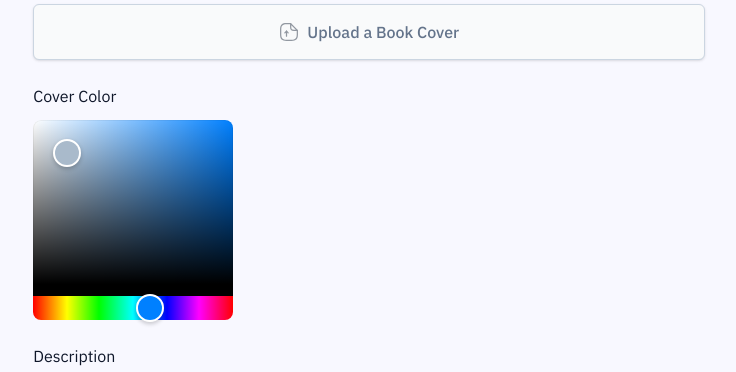
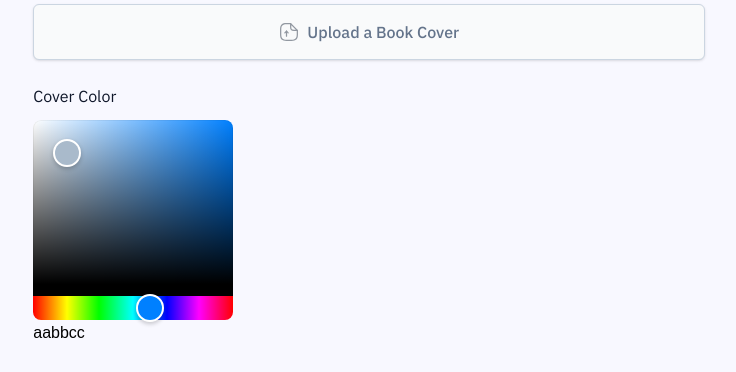
Before and after one commit to mmnsrti/openshelf, a Next.js app: page /admin/books/new in a window 1280 px wide. Shown: the part 860-1232 px from the top of the page, without its empty margins (247-983 px from the left). Built offline with nearby package versions, Linux system fonts and the light colour scheme; no server answers.

Commit message:
`Update ColorPicker component to include HexColorInput`

```diff
--- a/components/admin/ColorPicker.tsx
+++ b/components/admin/ColorPicker.tsx
@@ -1,6 +1,6 @@
 "use client";
 import React, { useState } from "react";
-import { HexColorPicker } from "react-colorful";
+import { HexColorInput, HexColorPicker } from "react-colorful";
 interface Props {
   value?: string;
   onPickerChange: (color: string) => void;
@@ -8,7 +8,12 @@ interface Props {
 const ColorPicker = ({ value, onPickerChange }: Props) => {
   const [color, setColor] = useState("#aabbcc");
   const [isOpen, setIsOpen] = useState(false);
-  return <HexColorPicker color={color} onChange={setColor} />;
+  return (
+    <div>
+      <HexColorPicker color={color} onChange={setColor} />
+      <HexColorInput color={color} onChange={setColor} className="hex-input" />
+    </div>
+  );
 };
 
 export default ColorPicker;
```
